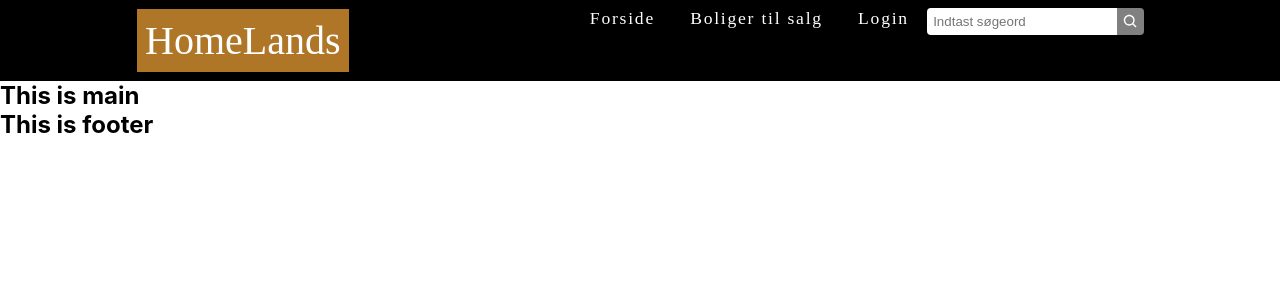
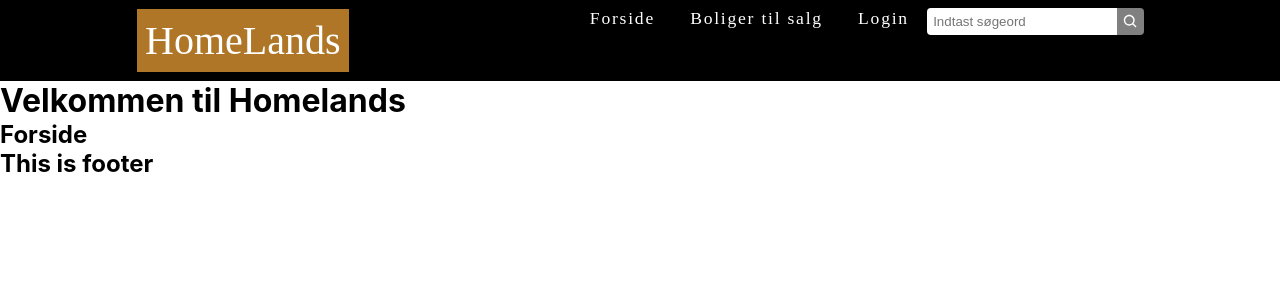
Before and after one commit to Eva-Renata/homelands, a React (Create React App) app: page / in a window 1280 px wide. Shown: the top 300 px of the page. Built offline with nearby package versions, Linux system fonts and the light colour scheme; a web font is replaced by a local one.

Commit message:
routes fixed

```diff
--- a/src/components/Partials/Main/Main.jsx
+++ b/src/components/Partials/Main/Main.jsx
@@ -1,7 +1,3 @@
-export const Main = () => {
-  return (
-    <main>
-      <h2>This is main</h2>
-    </main>
-  );
+export const Main = (props) => {
+  return <main>{props.children}</main>;
 };
```
